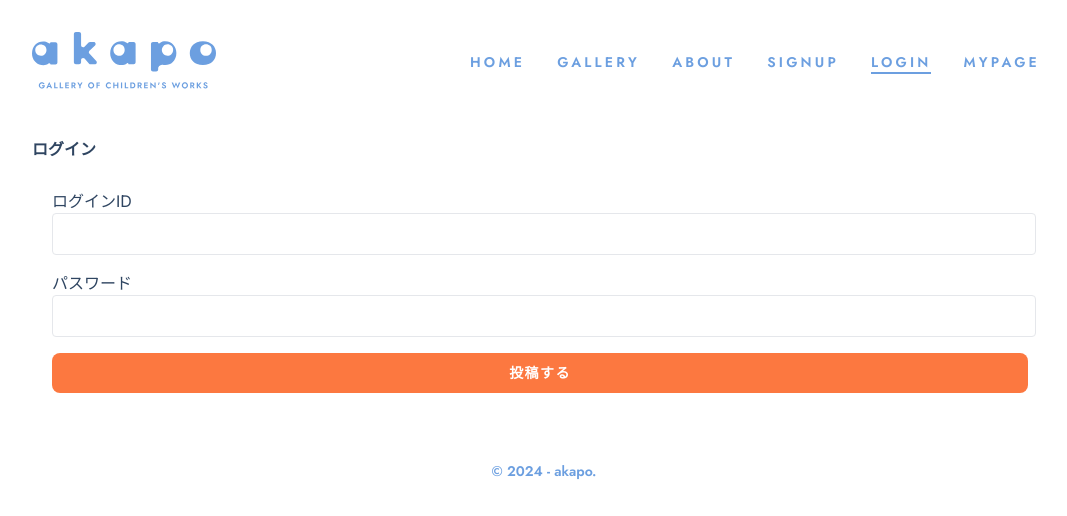
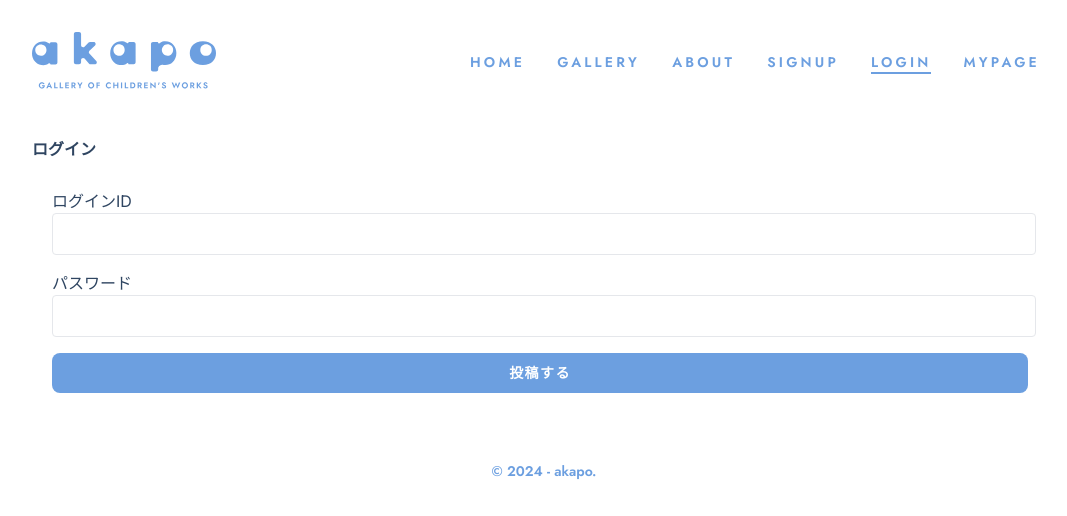
Before and after one commit to yko-git/akapo-app, a Next.js app in the folder front/: page /login in a window 1280 px wide. Shown: the top 516 px of the page, without its empty margins (96-1163 px from the left). Built offline with nearby package versions, Linux system fonts and the light colour scheme.

Commit message:
Buttonコンポーネントにmode追加（feature-akapo_postdelete）

```diff
--- a/front/components/posts/createPost/index.tsx
+++ b/front/components/posts/createPost/index.tsx
@@ -89,7 +89,9 @@ const CreatePost = () => {
         <label>画像</label>
         <input type="file" accept="image/*" onChange={handleFileChange} />
       </div>
-      <Button onClick={handleSubmit}>投稿する</Button>
+      <Button mode="Success" onClick={handleSubmit}>
+        投稿する
+      </Button>
       {imageUrl && (
         <div>
           <h3>アップロードされた画像:</h3>
--- a/front/components/shared/button/index.tsx
+++ b/front/components/shared/button/index.tsx
@@ -1,8 +1,24 @@
-const Button = ({ onClick, children }: any) => {
+const Button = ({ onClick, children, mode }: any) => {
+  const setButtonColor = (mode: string) => {
+    switch (mode) {
+      case "Danger":
+        return "bg-[#bb2d3b]";
+      case "Success":
+        return "bg-[#FC7840]";
+      case "Warning":
+        return "bg-[#ffc107]";
+      case "Info":
+        return "bg-[#17a2b8]";
+      default:
+        return "bg-[#6C9FE0]";
+    }
+  };
   return (
     <button
       onClick={onClick}
-      className="text-white bg-[#FC7840] focus:ring-4 font-semibold tracking-widest rounded-lg text-sm px-5 py-2.5 me-2 mb-2"
+      className={`text-white focus:ring-4 font-semibold tracking-widest rounded-lg text-sm px-5 py-2.5 me-2 mb-2 ${setButtonColor(
+        mode
+      )}`}
     >
       {children}
     </button>
```
